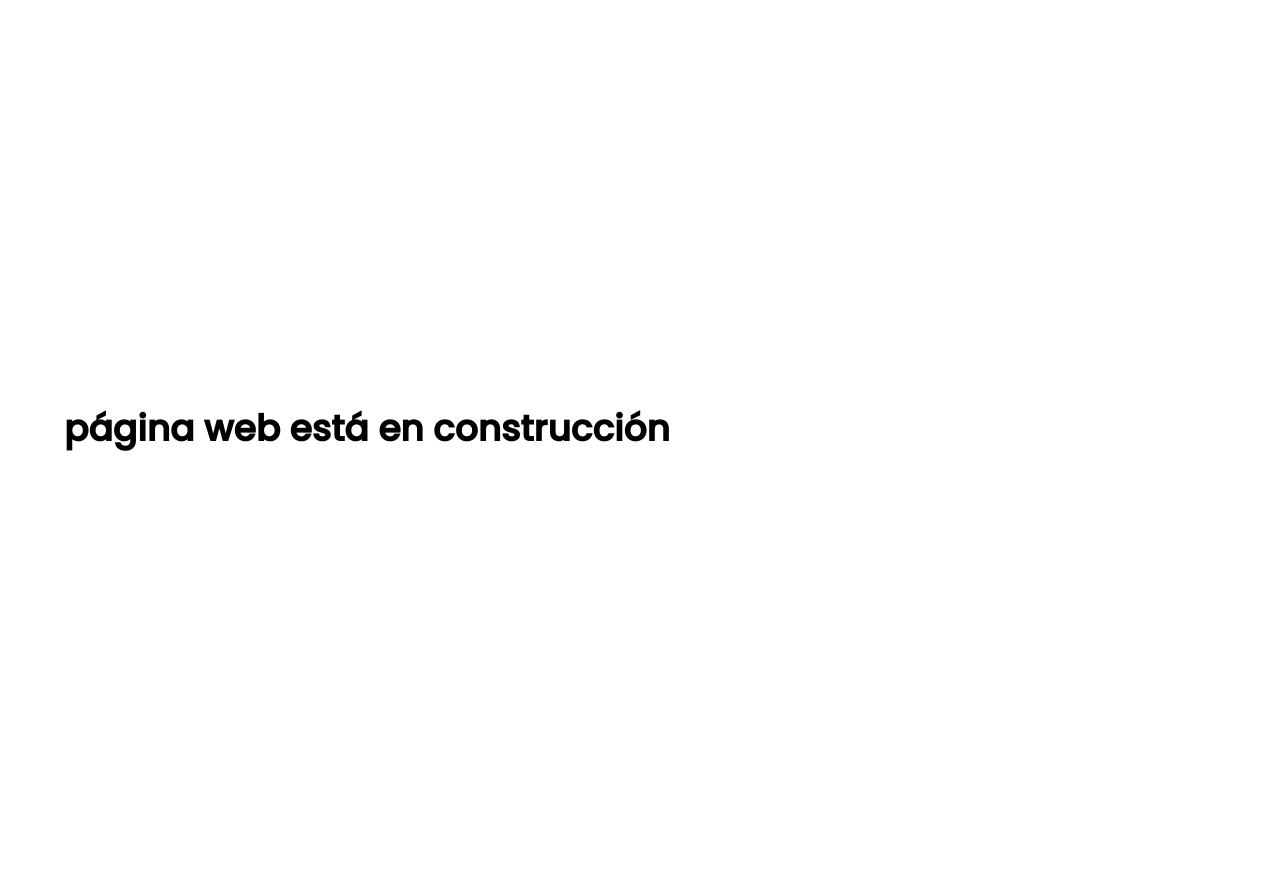
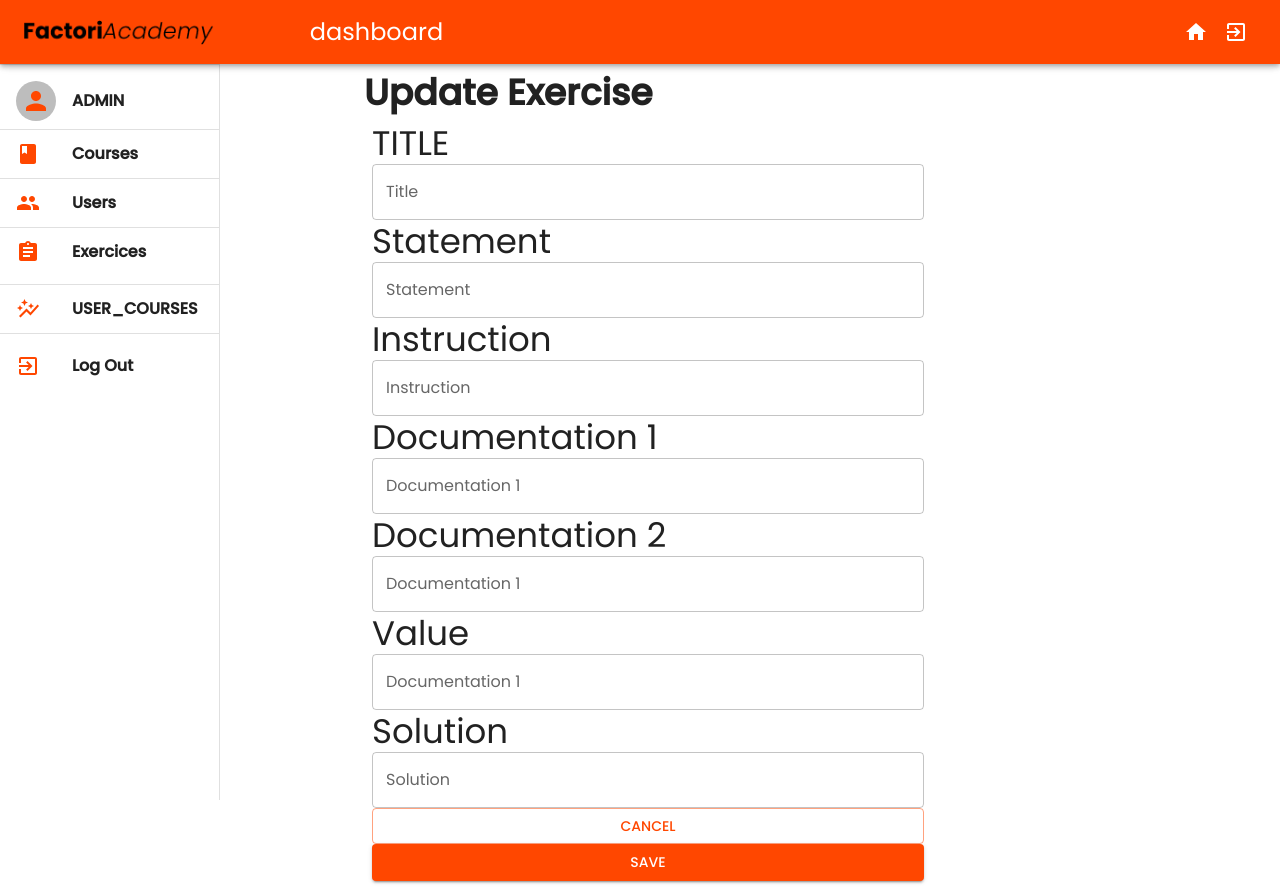
Before and after one commit to mattsandovalb/FactoriAcademy-client, a React (Create React App) app: page /tasks/1/edit in a window 1280 px wide. Before the commit the page ends 858 px from the top, so only its background shows below. Built offline with nearby package versions, Linux system fonts and the light colour scheme; no server answers; a web font is replaced by a local one.

Commit message:
CRUD TAKS

```diff
--- a/src/App.js
+++ b/src/App.js
@@ -49,8 +49,8 @@ function App() {
       {/* TASK */}
 
              <Route path='/taskprotected' element={<ListTaskProtected/>} />
-             <Route path='/taskprotected/create' element={<CreateTask/>} />
-             <Route path='/taskprotected/:id/edit' element={<UpdateTask/>}/>
+             <Route path='/tasks/create' element={<CreateTask/>} />
+             <Route path='/tasks/:id/edit' element={<UpdateTask/>}/>
 {/* FILTER PROGRESS
  */}
              <Route path='/user-courses' element={<UserCourses/>}/>
--- a/src/components/Layouts/Navbar/Navbar.jsx
+++ b/src/components/Layouts/Navbar/Navbar.jsx
@@ -13,10 +13,15 @@ import Tooltip from '@mui/material/Tooltip';
 import MenuItem from '@mui/material/MenuItem';
 import { Link } from 'react-router-dom';
 import logo from '../../../assets/factoria/logoBlanco.png';
-
+import ForumIcon from '@mui/icons-material/Forum';
 
 const pages = ['Home', 'Cursos', 'Blog'];
 const settings = ['Admin', 'Mis Cursos', 'Logout'];
+
+function openChat() {
+  window.open('https://factoriachat.es/', 'chat', 'width=390, height=844, left=1200, top=100');
+}
+
 
 function ResponsiveAppBar() {
   const [anchorElNav, setAnchorElNav] = React.useState(null);
@@ -40,8 +45,7 @@ function ResponsiveAppBar() {
   return (
     <AppBar position="static" >
       <Container maxWidth="xl">
-        <Toolbar disableGutters>
-
+        <Toolbar disableGutters sx={{ display: 'flex', justifyContent: 'space-between' }}>
          <Typography
             variant="h5"
             noWrap
@@ -125,18 +129,13 @@ function ResponsiveAppBar() {
           >
        <img src={logo} alt="Logo" height="25" />
           </Typography>
-          <Box sx={{ flexGrow: 1, display: { xs: 'none', md: 'flex' } }}>
-            {pages.map((page) => (
-              <Button
-                key={page}
-                onClick={handleCloseNavMenu}
-                sx={{ my: 2, color: 'white', display: 'block', fontSize: '32px'}}
-              >
-                <Link to={`/${page.toLowerCase()}`} style={{ textDecoration: 'none', color: 'inherit' }}>
-            {page}
-        </Link>
-              </Button>
-            ))}
+
+
+        <Box sx={{ display: 'flex', justifyContent: 'space-between', flexDirection: 'row' }}>
+          <Box  sx={{pr: 4, }}>
+          <IconButton style={{color: "white"}} onClick={openChat}>
+      <ForumIcon sx={{ color: 'white' }}  />
+    </IconButton>
           </Box>
           <Box sx={{ flexGrow: 0 }}>
             <Tooltip title="Open settings">
@@ -169,6 +168,9 @@ function ResponsiveAppBar() {
               ))}
             </Menu>
           </Box>
+
+        </Box>
+
         </Toolbar>
       </Container>
     </AppBar>
--- a/src/components/Outlet/Forms/exercisesCRUD/CreateTask.jsx
+++ b/src/components/Outlet/Forms/exercisesCRUD/CreateTask.jsx
@@ -12,6 +12,8 @@ const CreateTask = () => {
     const [documentation1, setDocumentation1] = useState('');
     const [documentation2, setDocumentation2] = useState('');
     const [value, setValue] = useState('');
+    const [solution, setSolution] = useState('');
+
     const navigate = useNavigate();
 
     const handleSave = async (e) => {
@@ -31,11 +33,13 @@ const CreateTask = () => {
                 formData.append("instruction", instruction);
                 formData.append("documentation1", documentation1);
                 formData.append("documentation2", documentation2);
+                formData.append("solution", solution);
+
                 formData.append("value", value);
 
                 await createTask(formData);
 
-                navigate('/taskprotected');
+                navigate('taskprotected');
                 Swal.fire('New Exercise Created!', '', 'success');
             } else if (result.isDenied) {
                 Swal.fire('Changes are not saved', '', 'info');
@@ -78,7 +82,11 @@ const CreateTask = () => {
                         value={value}
                         onChange={(e)=> setValue(e.target.value)}
                         type="text" />
-
+                         <Typography  variant="h4" component="h2"> Solution </Typography>
+                    <TextField id="outlined-basic" label="Solution" variant="outlined"
+                        value={solution}
+                        onChange={(e)=> setSolution(e.target.value)}
+                        type="text" />
                     <Button variant="outlined"><Link to="/coursesprotected" style={{ textDecoration: 'none', color: 'inherit' }}>Cancel</Link></Button>
                     <Button type="submit" variant="contained" onClick={handleSave}>SAVE</Button>
             </FormControl>
--- a/src/components/Outlet/Forms/exercisesCRUD/UpdateTask.jsx
+++ b/src/components/Outlet/Forms/exercisesCRUD/UpdateTask.jsx
@@ -2,28 +2,35 @@ import React, { useState, useEffect } from 'react';
 import { useNavigate, useParams, Link } from 'react-router-dom';
 import Swal from 'sweetalert2';
 import {TextField, Button, Container, Typography, Box, FormControl} from '@mui/material';
-import { getCourseById, updateCourse } from '../../../../services/apiService';
+import { getTaskById, updateTask } from '../../../../services/apiService';
 
 const UpdateTask = () => {
 
+    const { id } = useParams();
+
     const [title, setTitle] = useState('');
-    const [description, setDescription] = useState('');
-    const [tech, setTech] = useState('');
-    const [poster, setPoster] = useState('');
-    const [level, setLevel] = useState('');
-    const { id } = useParams();
+    const [statement, setStatement] = useState('');
+    const [instruction, setInstruction] = useState('');
+    const [documentation1, setDocumentation1] = useState('');
+    const [documentation2, setDocumentation2] = useState('');
+    const [value, setValue] = useState('');
+    const [solution, setSolution] = useState('');
+
     const navigate = useNavigate();
 
     useEffect(() => {
-        const fetchData = async () => {
-            const course = await getCourseById(id);
-            setTitle(course.title);
-            setDescription(course.description);
-            setTech(course.tech);
-            setPoster(course.poster);
-            setLevel(course.level);
-        }
-        fetchData();
+        const fetchTask = async () => {
+            const task = await getTaskById(id);
+            setTitle(task.title);
+            setStatement(task.statement);
+            setInstruction(task.instruction);
+            setDocumentation1(task.documentation1);
+            setDocumentation2(task.documentation2);
+            setValue(task.value);
+            setSolution(task.solution);
+        };
+
+        fetchTask();
     }, [id]);
 
     const handleUpdate = async (e) => {
@@ -39,15 +46,18 @@ const UpdateTask = () => {
             if (result.isConfirmed) {
                 const formData = new FormData();
                 formData.append("title", title);
-                formData.append("description", description);
-                formData.append("tech", tech);
-                formData.append("poster", poster);
-                formData.append("level", level);
+                formData.append("statement", statement);
+                formData.append("instruction", instruction);
+                formData.append("documentation1", documentation1);
+                formData.append("documentation2", documentation2);
+                formData.append("solution", solution);
 
-                await updateCourse(id, formData);
+                formData.append("value", value);
 
-                navigate('/coursesprotected');
-                Swal.fire('Saved!', '', 'success');
+                await updateTask(id, formData);
+
+                navigate('/taskprotected');
+                Swal.fire('Exercise Updated!', '', 'success');
             } else if (result.isDenied) {
                 Swal.fire('Changes are not saved', '', 'info');
             }
@@ -57,49 +67,50 @@ const UpdateTask = () => {
     return (
         <Container maxWidth="sm">
             <Box sx={{ mt: 5 }}>
-              <Typography variant="h1" component="h2">Update course</Typography>
+                <Typography variant="h1" component="h2">Update Exercise</Typography>
                 <FormControl fullWidth sx={{ m: 1 }} onSubmit={handleUpdate}>
                     <Typography  variant="h4" component="h2"> TITLE </Typography>
-                  <TextField  id="outlined-basic" label="title" variant="outlined"
+                    <TextField  id="outlined-basic" label="Title" variant="outlined"
                         value={title}
                         onChange={(e)=> setTitle(e.target.value)}
-                      type="text"
-                      InputLabelProps={{htmlFor: 'outlined-basic'}}
-                      />
-                  <Typography  variant="h4" component="h2"> Description </Typography>
-                  <TextField id="outlined-basic" label="Description" variant="outlined"
-                      value={description}
-                      onChange={(e)=> setDescription(e.target.value)}
-                      type="text"
-                      InputLabelProps={{htmlFor: 'outlined-basic'}}
-                      />
-                  <Typography  variant="h4" component="h2"> Tech </Typography>
-                  <TextField id="outlined-basic" label="Outlined" variant="outlined"
-                      value={tech}
-                      onChange={(e)=> setTech(e.target.value)}
+                        type="text"  />
+                    <Typography  variant="h4" component="h2"> Statement </Typography>
+                    <TextField id="outlined-basic" label="Statement" variant="outlined"
+                        value={statement}
+                        onChange={(e)=> setStatement(e.target.value)}
+                        type="text"  />
+                    <Typography  variant="h4" component="h2"> Instruction </Typography>
+                    <TextField id="outlined-basic" label="Instruction" variant="outlined"
+                        value={instruction}
+                        onChange={(e)=> setInstruction(e.target.value)}
                         type="text" />
-                  <Typography  variant="h4" component="h2"> Level </Typography>
-                  <TextField id="outlined-basic" label="Outlined" variant="outlined"
-                      value={level}
-                      onChange={(e)=> setLevel(e.target.value)}
-                      type="text"  className='form-control'
-                      InputLabelProps={{htmlFor: 'outlined-basic'}}
-                      />
-                  <Typography  variant="h4" component="h2" for="poster"> Poster </Typography>
-                  <TextField id="outlined-basic" variant="outlined"
-                      accept="image/*, .png, .jpg, .gif, .web"
-                      for="poster"
-                      value={poster}
-                      onChange={(e)=> setPoster(e.target.value)}
-                      type="text"
-                      InputLabelProps={{htmlFor: 'outlined-basic'}}
-                      />
+                    <Typography  variant="h4" component="h2"> Documentation 1 </Typography>
+                    <TextField id="outlined-basic" label="Documentation 1" variant="outlined"
+                        value={documentation1}
+                        onChange={(e)=> setDocumentation1(e.target.value)}
+                        type="text" />
+                        <Typography  variant="h4" component="h2"> Documentation 2 </Typography>
+                          <TextField id="outlined-basic" label="Documentation 1" variant="outlined"
+                              value={documentation2}
+                              onChange={(e)=> setDocumentation2(e.target.value)}
+                              type="text" />
+                              <Typography  variant="h4" component="h2"> Value </Typography>
+                          <TextField id="outlined-basic" label="Documentation 1" variant="outlined"
+                              value={value}
+                              onChange={(e)=> setValue(e.target.value)}
+                              type="text" />
+                               <Typography  variant="h4" component="h2"> Solution </Typography>
+                          <TextField id="outlined-basic" label="Solution" variant="outlined"
+                              value={solution}
+                              onChange={(e)=> setSolution(e.target.value)}
+                              type="text" />
                           <Button variant="outlined"><Link to="/coursesprotected" style={{ textDecoration: 'none', color: 'inherit' }}>Cancel</Link></Button>
-      <Button type="submit" variant="contained" onClick={()=> navigate('/coursesprotected')}>UPDATE</Button>
+                          <Button type="submit" variant="contained" onClick={handleUpdate}>SAVE</Button>
                   </FormControl>
+
               </Box>
           </Container>
-  );
- };
+        )
+      }
 
       export default UpdateTask;
--- a/src/components/Outlet/Forms/usersCrud/CreateUser.jsx
+++ b/src/components/Outlet/Forms/usersCrud/CreateUser.jsx
@@ -8,7 +8,7 @@ const CreateUser = () => {
 
   const [name, setName] = useState('');
   const [email, setEmail] = useState('');
-  const [password, setPassword] = useState('');
+  const [role, setRole] = useState('');
 
   const navigate = useNavigate();
 
@@ -26,7 +26,6 @@ const CreateUser = () => {
         const formData = new FormData();
         formData.append('name', name);
         formData.append('email', email);
-        formData.append('password', password);
 
         await createUser(formData);
 
@@ -63,12 +62,12 @@ const CreateUser = () => {
             margin="normal"
             required
           />
-          <Typography  variant="h4" component="h2"> PASSWORD </Typography>
+           <Typography  variant="h4" component="h2"> ROLE </Typography>
           <TextField
             fullWidth
-            label="Password"
-            value={password}
-            onChange={(e) => setPassword(e.target.value)}
+            label="role"
+            value={role}
+            onChange={(e) => setRole(e.target.value)}
             margin="normal"
             required
           />
--- a/src/components/Outlet/Forms/usersCrud/UpdateUser.jsx
+++ b/src/components/Outlet/Forms/usersCrud/UpdateUser.jsx
@@ -8,8 +8,7 @@ import { getUserById, updateUser } from './../../../../services/apiService';
 const UpdateUser = () => {
   const [name, setName] = useState('');
   const [email, setEmail] = useState('');
-  const [password, setPassword] = useState('');
-  const [role, setRole] = useState(null);
+  const [role, setRole] = useState('');
   const { id } = useParams();
   const navigate = useNavigate();
 
@@ -19,7 +18,6 @@ const UpdateUser = () => {
         const response = await getUserById(id);
         setName(response.name);
         setEmail(response.email);
-        setPassword(response.password);
         setRole(response.role);
 
       } catch (error) {
@@ -44,7 +42,6 @@ const UpdateUser = () => {
         const formData = new FormData();
               formData.append('name', name);
               formData.append('email', email);
-              formData.append('password', password);
               formData.append('role', role);
 
               await  updateUser(id, formData);
@@ -82,15 +79,7 @@ return (
   margin="normal"
   required
   />
-  <Typography  variant="h4" component="h2"> Password </Typography>
-  <TextField
-  fullWidth
-  label="password"
-  value={password}
-  onChange={(e) => setPassword(e.target.value)}
-  margin="normal"
-  required
-  />
+
   <Typography  variant="h4" component="h2"> Role </Typography>
   <TextField
   fullWidth
--- a/src/components/Outlet/SectionProtected/ListUsersProtected.jsx
+++ b/src/components/Outlet/SectionProtected/ListUsersProtected.jsx
@@ -64,8 +64,7 @@ const ListUsersProtected = () => {
               <TableCell  align="right">ID</TableCell>
               <TableCell  align="right">Name</TableCell>
               <TableCell  align="right">E-Mail</TableCell>
-              <TableCell  align="right">Password</TableCell>
-              <TableCell >Role</TableCell>
+              <TableCell align="right">Role</TableCell>
             </TableRow>
           </TableHead>
           <TableBody>
@@ -74,7 +73,6 @@ const ListUsersProtected = () => {
                 <TableCell>{user.id}</TableCell>
                 <TableCell>{user.name}</TableCell>
                 <TableCell>{user.email}</TableCell>
-                <TableCell>{user.password}</TableCell>
                 <TableCell>{user.role}</TableCell>
                 <TableCell>
                   <Link to={`/users/${user.id}/edit`}>
--- a/src/services/index.js
+++ b/src/services/index.js
@@ -0,0 +1 @@
+export {default} from './apiService'
```
Also changed, not shown: 2 other files (tests, documents, lock files or other folders). Lines whose indentation alone changed are shown as unchanged.
